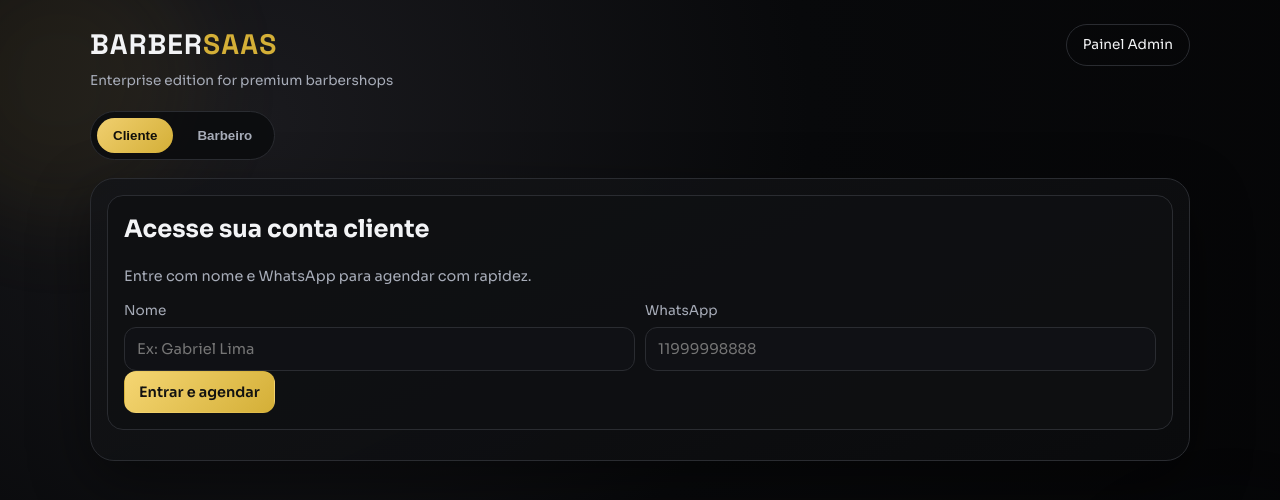
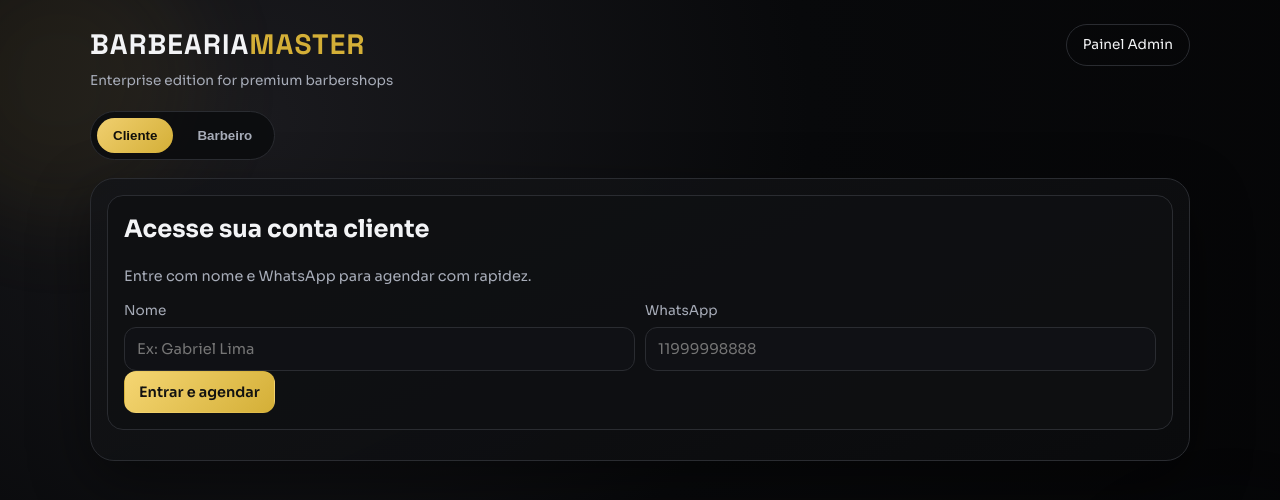
Before and after one commit to MICAEL-CARVALHO-DEV/BARBEARIA, a plain HTML site: page index.html in a window 1280 px wide. Drawn offline with Linux system fonts and the light colour scheme.

Commit message:
alteração no titulo

```diff
--- a/index.html
+++ b/index.html
@@ -3,7 +3,7 @@
 <head>
     <meta charset="UTF-8">
     <meta name="viewport" content="width=device-width, initial-scale=1.0">
-    <title>BARBERSAAS | Cliente e Barbeiro</title>
+    <title>BARBEARIA</title>
     <link rel="preconnect" href="https://fonts.googleapis.com">
     <link rel="preconnect" href="https://fonts.gstatic.com" crossorigin>
     <link href="https://fonts.googleapis.com/css2?family=Sora:wght@400;500;600;700&family=Space+Grotesk:wght@500;700&display=swap" rel="stylesheet">
@@ -16,7 +16,7 @@
     <main class="shell">
         <header class="top-header">
             <div>
-                <h1 class="brand">BARBER<span>SAAS</span></h1>
+                <h1 class="brand">BARBEARIA<span>MASTER</span></h1>
                 <p class="brand-subtitle">Enterprise edition for premium barbershops</p>
             </div>
             <a class="ghost-link" href="admin.html">Painel Admin</a>
```
Also changed, not shown: admin.html (+2 -2 lines).
